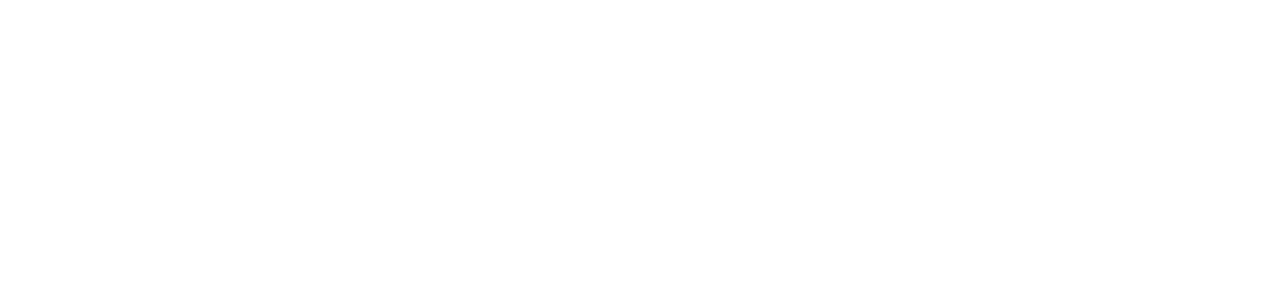
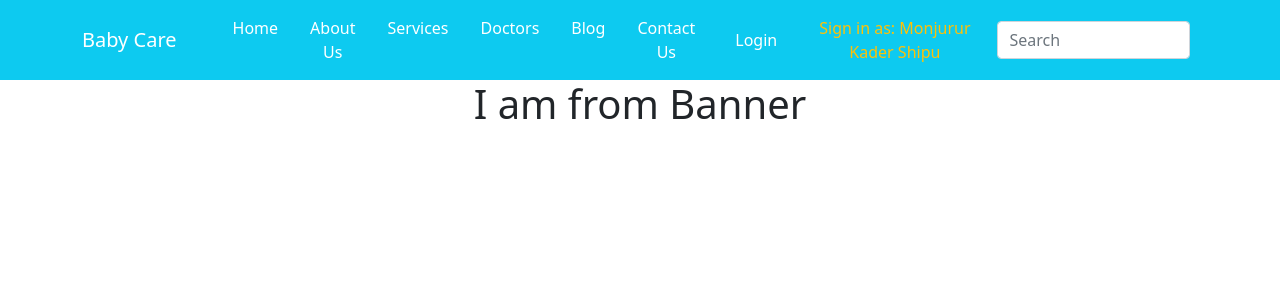
Before and after one commit to Shipu8644/healthcare-react, a React (Create React App) app: page / in a window 1280 px wide. Shown: the top 300 px of the page. Built offline with nearby package versions, Linux system fonts and the light colour scheme.

Commit message:
header done

```diff
--- a/package.json
+++ b/package.json
@@ -12,6 +12,7 @@
     "react-bootstrap": "^2.0.0-rc.1",
     "react-dom": "^17.0.2",
     "react-router-dom": "^5.3.0",
+    "react-router-hash-link": "^2.4.3",
     "react-scripts": "4.0.3",
     "web-vitals": "^1.1.2"
   },
--- a/src/App.js
+++ b/src/App.js
@@ -1,11 +1,31 @@
 
+import { BrowserRouter, Switch, Route } from 'react-router-dom';
 import './App.css';
+import 'bootstrap/dist/css/bootstrap.min.css';
+import Header from '../src/pages/Shared/Header/Header'
+import Home from './pages/Home/Home/Home';
+import NotFound from './pages/NotFound/NotFound';
+
 
 function App() {
 
   return (
     <div className="App">
+      <BrowserRouter>
+        <Header></Header>
+        <Switch>
+          <Route exact path='/'>
+            <Home></Home>
+          </Route>
+          <Route path='/home'>
+            <Home></Home>
+          </Route>
 
+          <Route to='*'>
+            <NotFound></NotFound>
+          </Route>
+        </Switch>
+      </BrowserRouter>
 
     </div>
   );
--- /dev/null
+++ b/src/pages/Home/Banner/Banner.js
@@ -0,0 +1,11 @@
+import React from 'react';
+
+const Banner = () => {
+    return (
+        <div>
+            <h1>I am from Banner</h1>
+        </div>
+    );
+};
+
+export default Banner;
--- /dev/null
+++ b/src/pages/Home/Home/Home.js
@@ -0,0 +1,12 @@
+import React from 'react';
+import Banner from '../Banner/Banner';
+
+const Home = () => {
+    return (
+        <div>
+            <Banner></Banner>
+        </div>
+    );
+};
+
+export default Home;
--- /dev/null
+++ b/src/pages/NotFound/NotFound.js
@@ -0,0 +1,11 @@
+import React from 'react';
+
+const NotFound = () => {
+    return (
+        <div>
+            <h1>Not Found</h1>
+        </div>
+    );
+};
+
+export default NotFound;
--- /dev/null
+++ b/src/pages/Shared/Header/Header.js
@@ -0,0 +1,51 @@
+
+import React from 'react';
+import { Container, Form, FormControl, Nav, Navbar } from 'react-bootstrap';
+import { Link } from 'react-router-dom';
+
+const Header = () => {
+    return (
+        <div>
+            <Navbar className='text-white' bg="info" expand="lg" >
+                <Container fluid className="container " >
+                    <Navbar.Brand className="text-white me-5" href="#">Baby Care</Navbar.Brand>
+                    <Navbar.Toggle aria-controls="navbarScroll" />
+                    <Navbar.Collapse id="navbarScroll"  >
+                        <Nav
+                            className="me-auto my-2 my-lg-0"
+                            style={{ maxHeight: '150px' }}
+                            navbarScroll
+                        >
+                            <Nav.Link as={Link} className="text-white me-3" to='/home'>Home</Nav.Link>
+                            <Nav.Link className="text-white me-3" href="#action2">About Us</Nav.Link>
+                            <Nav.Link className="text-white me-3" href="#action2">Services</Nav.Link>
+                            <Nav.Link className="text-white me-3" href="#action2">Doctors</Nav.Link>
+                            <Nav.Link className="text-white me-3" href="#action2">Blog</Nav.Link>
+                            <Nav.Link className="text-white me-3" href="#action2">Contact Us</Nav.Link>
+
+                        </Nav >
+
+
+                        <Nav.Link className="text-white me-2" href="#action2">Login</Nav.Link>
+                        <span className="text-warning me-2">Sign in as: Monjurur Kader Shipu</span>
+
+                        <Form className="d-flex">
+
+                            <FormControl
+                                type="search"
+                                placeholder="Search"
+                                className="me-2"
+                                aria-label="Search"
+                            />
+
+
+                        </Form>
+                    </Navbar.Collapse>
+                </Container>
+            </Navbar>
+
+        </div>
+    );
+};
+
+export default Header;
```
Also changed, not shown: src/Firebase/firebase.config.js (added, +10 -0 lines), src/Firebase/firebase.init.js (added, +8 -0 lines), 1 other file (tests, documents, lock files or other folders).
